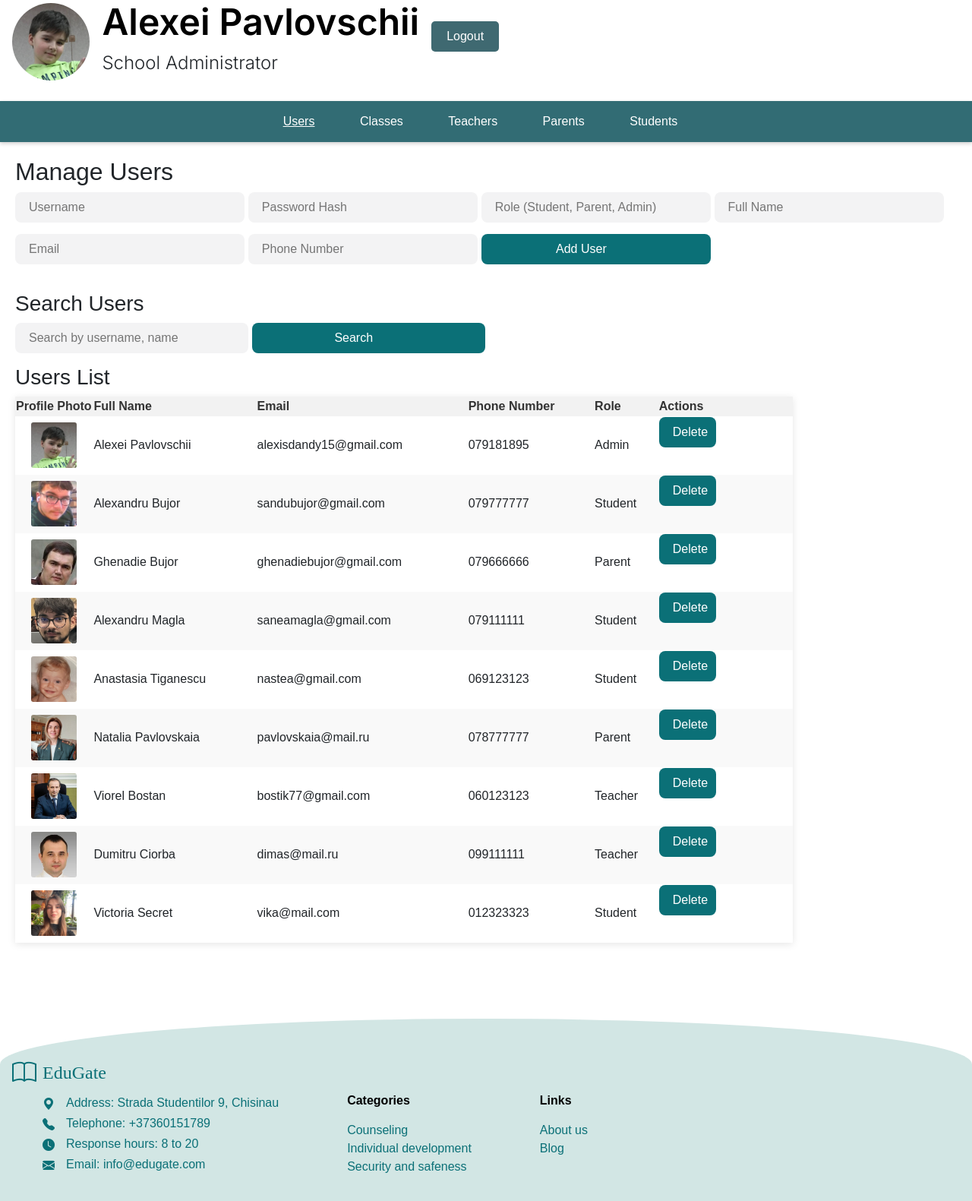
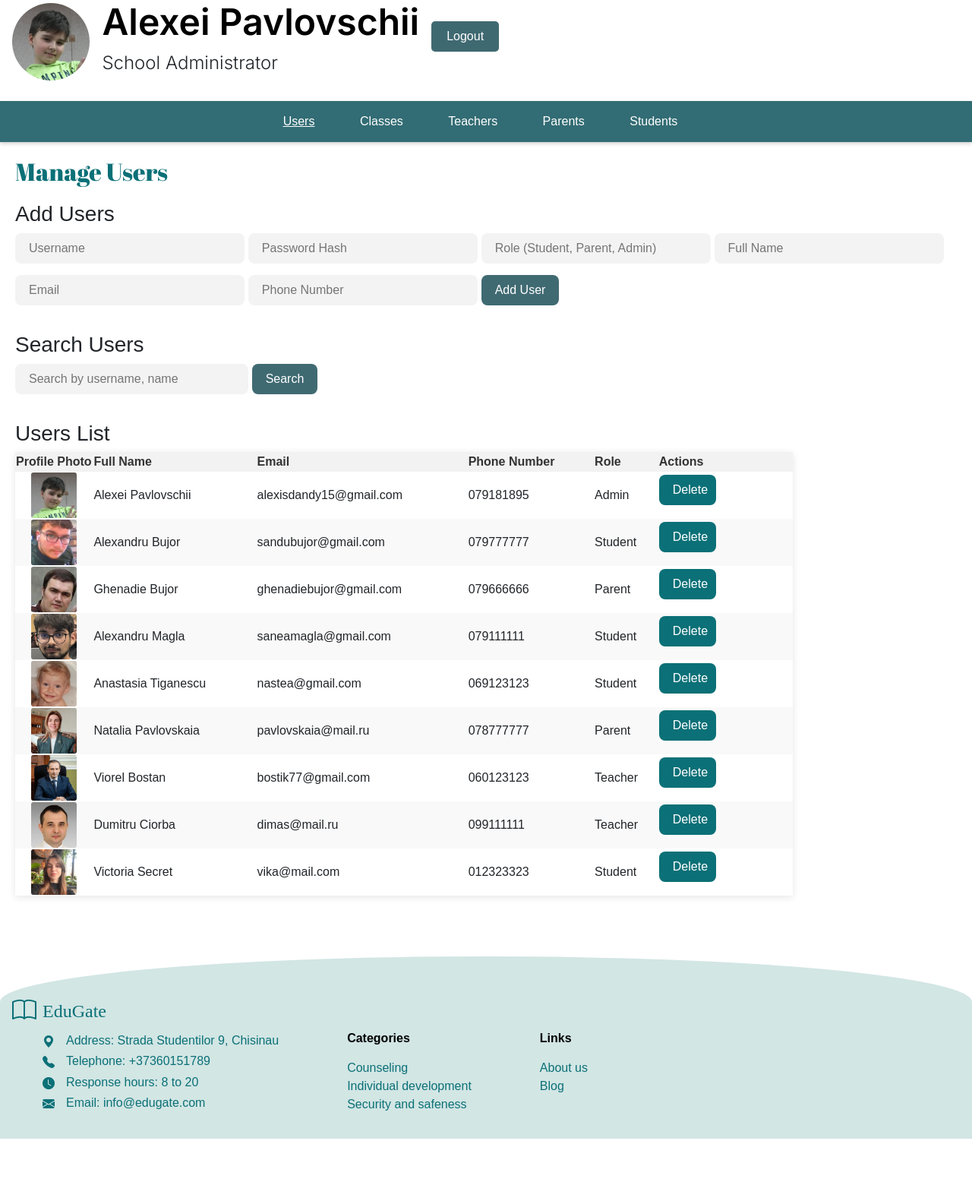
Before and after one commit to alexandru-bujor/EduGate_Project, a Flask app: page /admin_dashboard in a window 1280 px wide. Shown: the part 201-1782 px from the top of the page at 76% size. After the commit the page ends 1700 px from the top, so only its background shows below. Run offline with Flask 3, Linux system fonts and the light colour scheme; a user stored in the database is signed in; data comes from the database, SQL or seed files in the repository.

```diff
--- a/static/css/styles.css
+++ b/static/css/styles.css
@@ -1,6 +1,6 @@
 :root {
     --main-color: #d2e6e4;
-    --color2: #0b7077;
+    --color2: #20454d;
 }
 
 /* Reset body margin */
--- a/static/css/styles_administrator.css
+++ b/static/css/styles_administrator.css
@@ -39,7 +39,7 @@ section.active {
 }
 form,
 table {
-  margin-bottom: 20px;
+  margin: auto;
 }
 input,
 button {
@@ -56,6 +56,31 @@ button {
   width: 24%; /* Width for input and button */
 }
 
+.submit-button {
+  height: 40px;
+  line-height: 28px;
+  padding: 0 1rem;
+  border: 2px solid transparent;
+  border-radius: 8px;
+  outline: none;
+  background-color: #406a72;
+  color: #ffffff;
+  transition: 0.3s ease;
+  margin-bottom: 15px;
+  width: auto;
+}
+
+.submit-button:hover {
+  background-color: #d4e3e2;
+  color: #406a72;
+}
+
+.submit-button:active {
+  background-color: #d4e3e2;
+  color: #406a72;
+  transform: scale(1.05);
+}
+
 select {
   height: 40px; /* Same height as inputs */
   line-height: 28px; /* Aligns text vertically */
@@ -339,7 +365,17 @@ i.bi-book {
 }
 
 .manage-users {
+  margin-top: 20px;
   margin-left: 20px;
+}
+
+.manage {
+  margin-top: 20px;
+  margin-left: 20px;
+  font-weight: 100;
+  font-family: Abril FatFace;
+  color: var(--color2);
+
 }
 
 #add-user-form {
--- a/templates/admin_dashboard.html
+++ b/templates/admin_dashboard.html
@@ -89,7 +89,9 @@
 
     <!-- Users Section -->
     <section id="users" class="active">
-        <h2 class="manage-users">Manage Users</h2>
+
+        <h2 class="manage">Manage Users</h2>
+        <h3 class="manage-users">Add Users</h3>
         <form id="add-user-form" action="{{ url_for('add_user') }}" method="POST">
             <input type="text" name="username" placeholder="Username" required>
             <input type="password" name="password" placeholder="Password Hash" required>
@@ -97,12 +99,12 @@
             <input type="text" name="full_name" placeholder="Full Name" required>
             <input type="email" name="email" placeholder="Email" required>
             <input type="text" name="phone_number" placeholder="Phone Number" required>
-            <button type="submit">Add User</button>
+            <button class ="submit-button" type="submit">Add User</button>
         </form>
 
         <h3 class="manage-users">Search Users</h3>
         <input type="text" id="user-search-query" placeholder="Search by username, name">
-        <button onclick="searchUsers()">Search</button>
+        <button class="submit-button" onclick="searchUsers()">Search</button>
 
         <h3 class="manage-users">Users List</h3>
         <table id="users-table">
@@ -124,9 +126,9 @@
                     <td>{{ user.full_name }}</td>
                     <td>{{ user.email }}</td>
                     <td>{{ user.role }}</td>
-                    <td id="delete">
+                    <td>
                         <form action="{{ url_for('delete_user', user_id=user.user_id) }}" method="POST">
-                            <button type="submit">Delete</button>
+                            <button class="submit-button" type="submit">Delete</button>
                         </form>
                     </td>
                 </tr>
```
Also changed, not shown: other parts of static/css/styles_administrator.css (+37 -0 lines).
